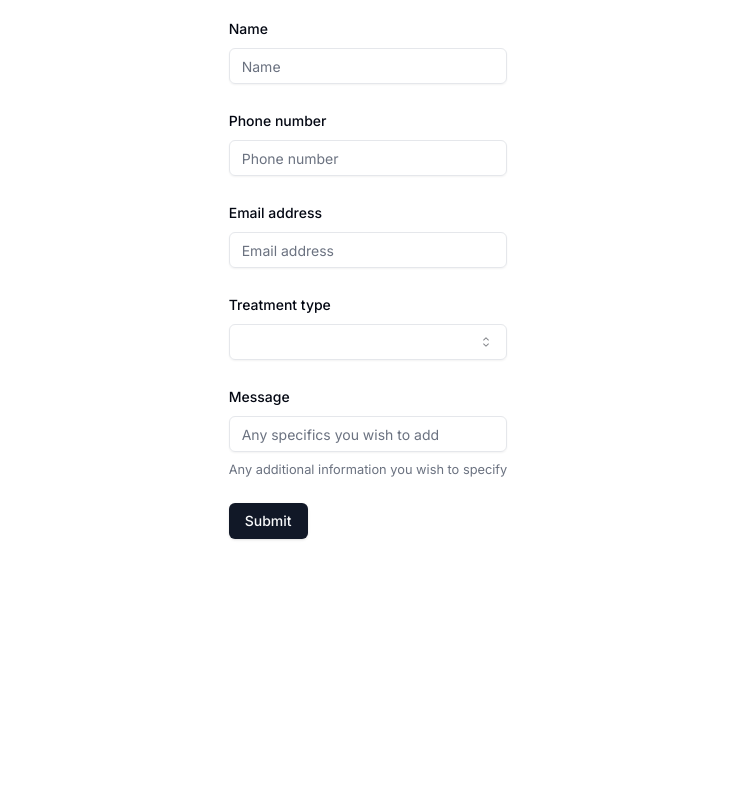
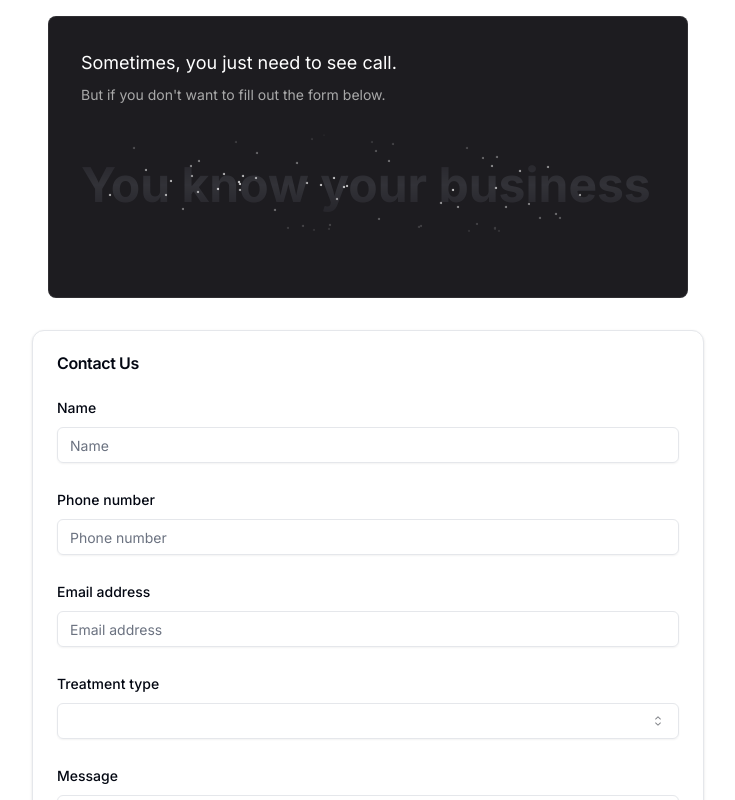
Before and after one commit to eugeneH1/heynikeinc, a Next.js app: page /contact in a window 1280 px wide. Shown: the top 800 px of the page, without its empty margins (272-1007 px from the left). Built offline with nearby package versions, Linux system fonts and the light colour scheme; no server answers.

Commit message:
added a nice card above the contact form. good save point

```diff
--- /dev/null
+++ b/app/components/TextRevealForm.tsx
@@ -0,0 +1,25 @@
+"use client";
+import React from "react";
+import {
+  TextRevealCard,
+  TextRevealCardDescription,
+  TextRevealCardTitle,
+} from "@/components/ui/text-reveal-card";
+
+export function TextRevealCardPreview() {
+  return (
+    <div className="flex items-center justify-center w-full py-4">
+      <TextRevealCard
+        text="You know your business"
+        revealText="We know the law "
+      >
+        <TextRevealCardTitle>
+          Sometimes, you just need to see call.
+        </TextRevealCardTitle>
+        <TextRevealCardDescription>
+         But if you don't want to fill out the form below.
+        </TextRevealCardDescription>
+      </TextRevealCard>
+    </div>
+  );
+}
--- a/app/contact/page.tsx
+++ b/app/contact/page.tsx
@@ -10,7 +10,8 @@
 import { toast } from 'sonner'
 import { zodResolver } from '@hookform/resolvers/zod';
 import * as z from 'zod';
-
+import { Card, CardContent, CardHeader, CardTitle } from "@/components/ui/card";
+import { TextRevealCardPreview } from "../components/TextRevealForm";
 
 export default function Contact() {
 
@@ -66,9 +67,16 @@
   }
 
   return (
+    <>
+    <TextRevealCardPreview />
     <div className="flex flex-col items-center justify-center space-y-4 py-4">
+      <Card className="w-full max-w-2xl">
+        <CardHeader>
+          <CardTitle>Contact Us</CardTitle>
+        </CardHeader>
+        <CardContent>
           <Form {...form}>
-        <form onSubmit={form.handleSubmit(onSubmit)} className="space-y-6 px-4 md:px-0">
+            <form onSubmit={form.handleSubmit(onSubmit)} className="space-y-6">
               <FormField
                 control={form.control}
                 name="name"
@@ -164,8 +172,10 @@
                 {form.formState.isSubmitting ? 'Submitting...' : 'Submit'}
               </Button>
             </form>
-
           </Form>
+        </CardContent>
+      </Card>
     </div>
+    </>
   );
 }
--- /dev/null
+++ b/components/ui/text-reveal-card.tsx
@@ -0,0 +1,187 @@
+"use client";
+import React, { useEffect, useRef, useState, memo } from "react";
+import { motion } from "framer-motion";
+import { twMerge } from "tailwind-merge";
+import { cn } from "@/lib/utils";
+
+export const TextRevealCard = ({
+  text,
+  revealText,
+  children,
+  className,
+}: {
+  text: string;
+  revealText: string;
+  children?: React.ReactNode;
+  className?: string;
+}) => {
+  const [widthPercentage, setWidthPercentage] = useState(0);
+  const cardRef = useRef<HTMLDivElement | any>(null);
+  const [left, setLeft] = useState(0);
+  const [localWidth, setLocalWidth] = useState(0);
+  const [isMouseOver, setIsMouseOver] = useState(false);
+
+  useEffect(() => {
+    if (cardRef.current) {
+      const { left, width: localWidth } =
+        cardRef.current.getBoundingClientRect();
+      setLeft(left);
+      setLocalWidth(localWidth);
+    }
+  }, []);
+
+  function mouseMoveHandler(event: any) {
+    event.preventDefault();
+
+    const { clientX } = event;
+    if (cardRef.current) {
+      const relativeX = clientX - left;
+      setWidthPercentage((relativeX / localWidth) * 100);
+    }
+  }
+
+  function mouseLeaveHandler() {
+    setIsMouseOver(false);
+    setWidthPercentage(0);
+  }
+  function mouseEnterHandler() {
+    setIsMouseOver(true);
+  }
+  function touchMoveHandler(event: React.TouchEvent<HTMLDivElement>) {
+    event.preventDefault();
+    const clientX = event.touches[0]!.clientX;
+    if (cardRef.current) {
+      const relativeX = clientX - left;
+      setWidthPercentage((relativeX / localWidth) * 100);
+    }
+  }
+
+  const rotateDeg = (widthPercentage - 50) * 0.1;
+  return (
+    <div
+      onMouseEnter={mouseEnterHandler}
+      onMouseLeave={mouseLeaveHandler}
+      onMouseMove={mouseMoveHandler}
+      onTouchStart={mouseEnterHandler}
+      onTouchEnd={mouseLeaveHandler}
+      onTouchMove={touchMoveHandler}
+      ref={cardRef}
+      className={cn(
+        "bg-[#1d1c20] border border-white/[0.08] w-[40rem] rounded-lg p-8 relative overflow-hidden",
+        className
+      )}
+    >
+      {children}
+
+      <div className="h-40  relative flex items-center overflow-hidden">
+        <motion.div
+          style={{
+            width: "100%",
+          }}
+          animate={
+            isMouseOver
+              ? {
+                  opacity: widthPercentage > 0 ? 1 : 0,
+                  clipPath: `inset(0 ${100 - widthPercentage}% 0 0)`,
+                }
+              : {
+                  clipPath: `inset(0 ${100 - widthPercentage}% 0 0)`,
+                }
+          }
+          transition={isMouseOver ? { duration: 0 } : { duration: 0.4 }}
+          className="absolute bg-[#1d1c20] z-20  will-change-transform"
+        >
+          <p
+            style={{
+              textShadow: "4px 4px 15px rgba(0,0,0,0.5)",
+            }}
+            className="text-base sm:text-[3rem] py-10 font-bold text-white bg-clip-text text-transparent bg-gradient-to-b from-white to-neutral-300"
+          >
+            {revealText}
+          </p>
+        </motion.div>
+        <motion.div
+          animate={{
+            left: `${widthPercentage}%`,
+            rotate: `${rotateDeg}deg`,
+            opacity: widthPercentage > 0 ? 1 : 0,
+          }}
+          transition={isMouseOver ? { duration: 0 } : { duration: 0.4 }}
+          className="h-40 w-[8px] bg-gradient-to-b from-transparent via-neutral-800 to-transparent absolute z-50 will-change-transform"
+        ></motion.div>
+
+        <div className=" overflow-hidden [mask-image:linear-gradient(to_bottom,transparent,white,transparent)]">
+          <p className="text-base sm:text-[3rem] py-10 font-bold bg-clip-text text-transparent bg-[#323238]">
+            {text}
+          </p>
+          <MemoizedStars />
+        </div>
+      </div>
+    </div>
+  );
+};
+
+export const TextRevealCardTitle = ({
+  children,
+  className,
+}: {
+  children: React.ReactNode;
+  className?: string;
+}) => {
+  return (
+    <h2 className={twMerge("text-white text-lg mb-2", className)}>
+      {children}
+    </h2>
+  );
+};
+
+export const TextRevealCardDescription = ({
+  children,
+  className,
+}: {
+  children: React.ReactNode;
+  className?: string;
+}) => {
+  return (
+    <p className={twMerge("text-[#a9a9a9] text-sm", className)}>{children}</p>
+  );
+};
+
+const Stars = () => {
+  const randomMove = () => Math.random() * 4 - 2;
+  const randomOpacity = () => Math.random();
+  const random = () => Math.random();
+  return (
+    <div className="absolute inset-0">
+      {[...Array(80)].map((_, i) => (
+        <motion.span
+          key={`star-${i}`}
+          animate={{
+            top: `calc(${random() * 100}% + ${randomMove()}px)`,
+            left: `calc(${random() * 100}% + ${randomMove()}px)`,
+            opacity: randomOpacity(),
+            scale: [1, 1.2, 0],
+          }}
+          transition={{
+            duration: random() * 10 + 20,
+            repeat: Infinity,
+            ease: "linear",
+          }}
+          style={{
+            position: "absolute",
+            top: `${random() * 100}%`,
+            left: `${random() * 100}%`,
+            width: `2px`,
+            height: `2px`,
+            backgroundColor: "white",
+            borderRadius: "50%",
+            zIndex: 1,
+          }}
+          className="inline-block"
+        ></motion.span>
+      ))}
+    </div>
+  );
+};
+
+export const MemoizedStars = memo(Stars);
```
Lines whose indentation alone changed are shown as unchanged.
